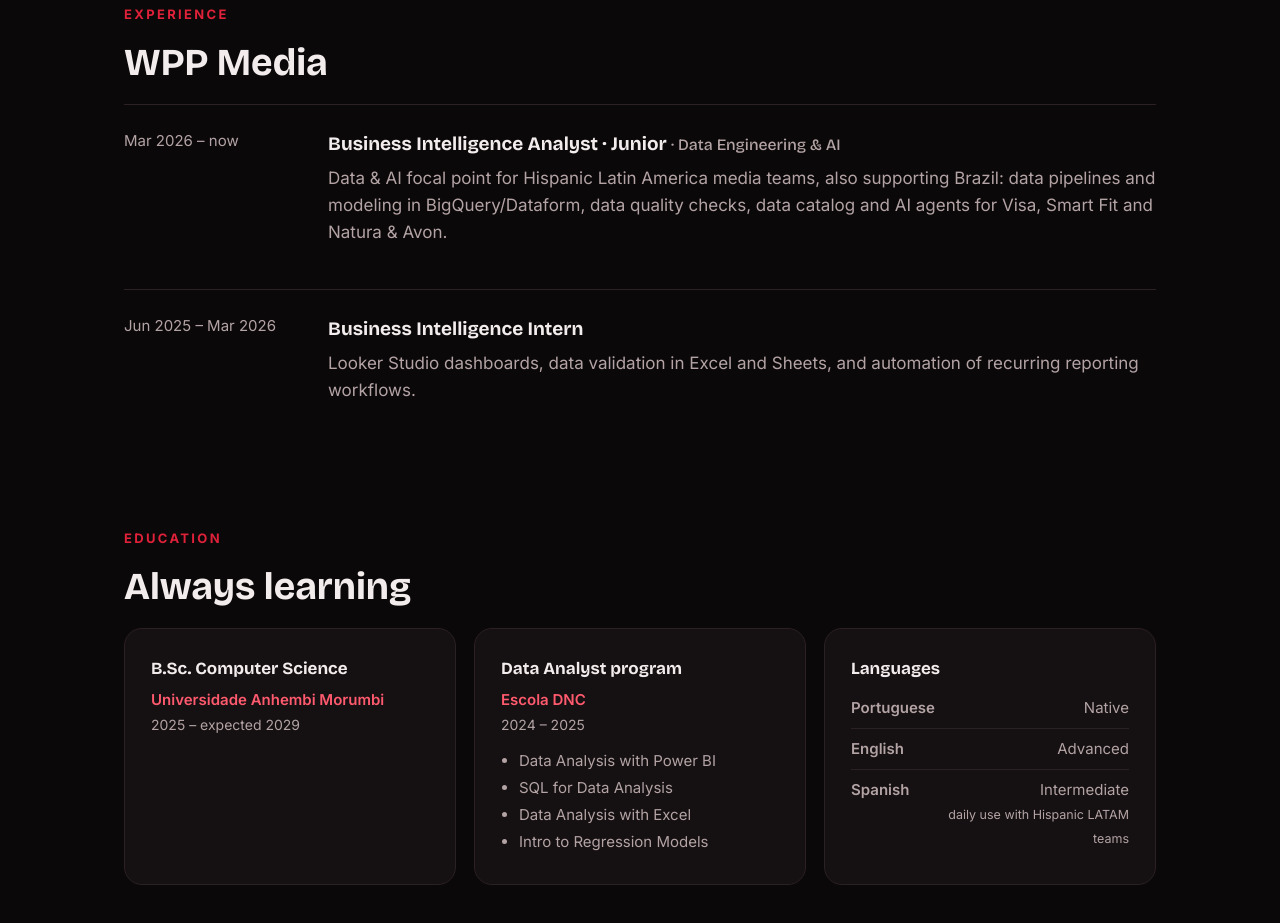
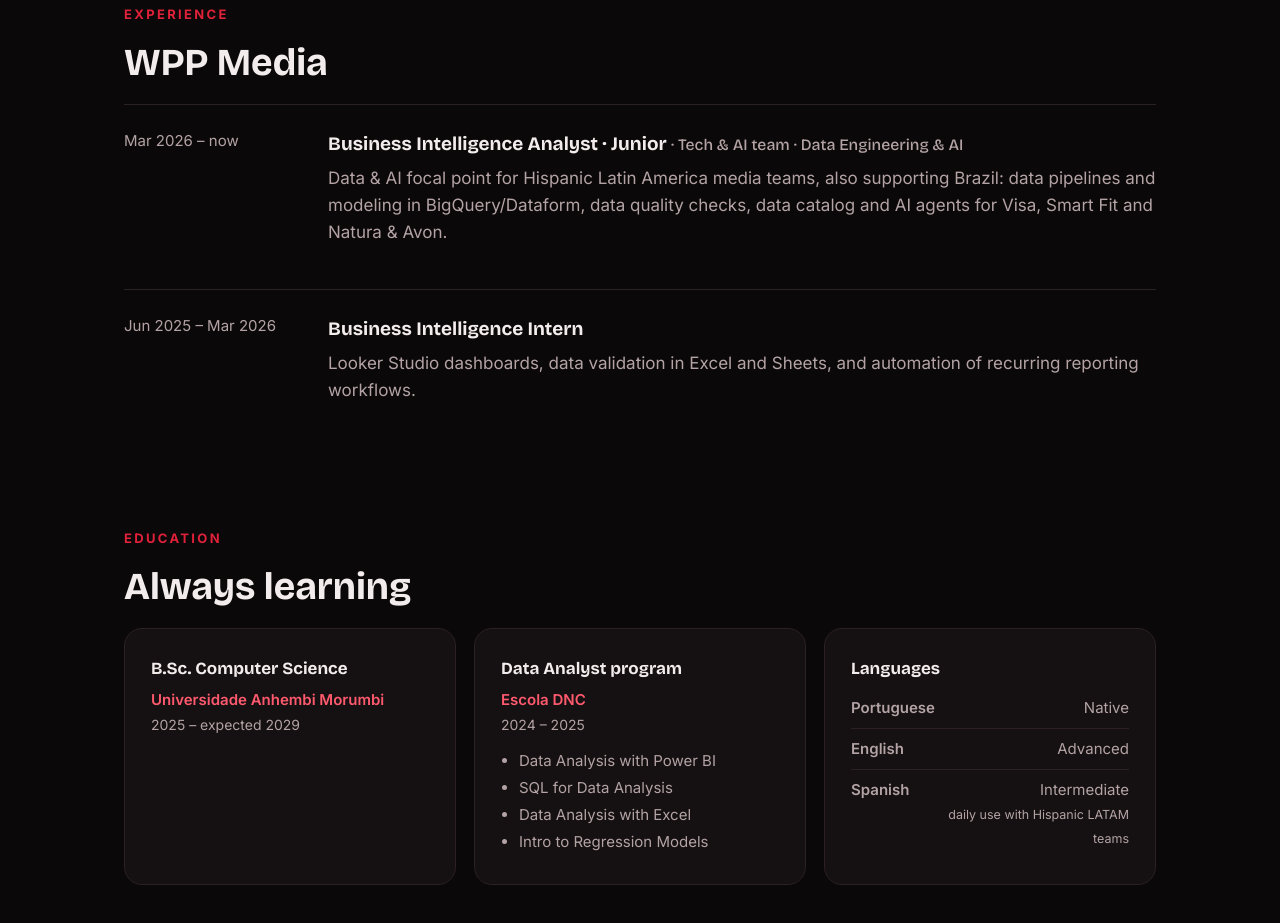
Before and after one commit to AryaneMuniz/aryanemuniz.github.io, a plain HTML site: page index.html in a window 1280 px wide. Shown: the part 3180-4103 px from the top of the page. Drawn offline with nearby package versions, Linux system fonts and the light colour scheme.

Commit message:
feat: time de Tech & IA na experiência

```diff
--- a/index.html
+++ b/index.html
@@ -170,7 +170,7 @@
       <div class="job reveal">
         <div class="when"><span lang="en">Mar 2026 – now</span><span lang="pt">mar 2026 – hoje</span></div>
         <div>
-          <h3><span lang="en">Business Intelligence Analyst · Junior <small style="font-weight:500;color:var(--muted)">· Data Engineering &amp; AI</small></span><span lang="pt">Analista de BI Jr <small style="font-weight:500;color:var(--muted)">· Engenharia de Dados &amp; IA</small></span></h3>
+          <h3><span lang="en">Business Intelligence Analyst · Junior <small style="font-weight:500;color:var(--muted)">· Tech &amp; AI team · Data Engineering &amp; AI</small></span><span lang="pt">Analista de BI Jr <small style="font-weight:500;color:var(--muted)">· time de Tech &amp; IA · Engenharia de Dados &amp; IA</small></span></h3>
           <p><span lang="en">Data &amp; AI focal point for Hispanic Latin America media teams, also supporting Brazil: data pipelines and modeling in BigQuery/Dataform, data quality checks, data catalog and AI agents for Visa, Smart Fit and Natura &amp; Avon.</span><span lang="pt">Ponto focal de Dados &amp; IA para os times de mídia da América Latina hispânica, com apoio ao Brasil: pipelines e modelagem de dados em BigQuery/Dataform, checagens de qualidade, catálogo de dados e agentes de IA para Visa, Smart Fit e Natura &amp; Avon.</span></p>
         </div>
       </div>
```
